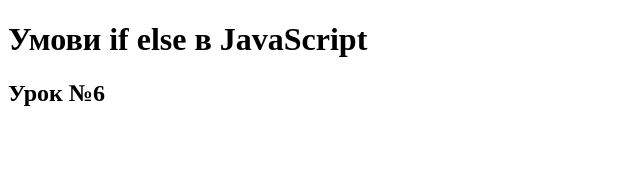
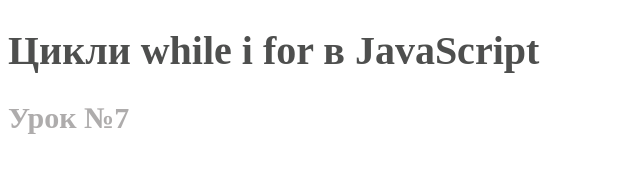
Before and after one commit to Kovalchukkk/HTML-CSS-JS, a plain HTML site: page cycles.html in a window 1280 px wide. Shown: the whole page, without its empty margins (0-640 px from the left). Drawn offline with Linux system fonts and the light colour scheme.

Commit message:
cycles JS

```diff
--- a/css/style.css
+++ b/css/style.css
@@ -3,11 +3,11 @@ header {
 }
 
 h1 {
-  color: #962edb;
+  color: #242524ce;
 }
 
 h2 {
-  color: #ee811c;
+  color: #a8a6a6ee;
 }
 
 body {
--- a/if_else.html
+++ b/cycles.html
@@ -1,18 +1,22 @@
 <!DOCTYPE html>
 <html lang="en">
+
 <head>
     <meta charset="UTF-8">
     <meta http-equiv="X-UA-Compatible" content="IE=edge">
     <meta name="viewport" content="width=device-width, initial-scale=1.0">
+    <link rel="stylesheet" href="css/style.css">
     <title>Document</title>
 </head>
+
 <body>
     <h1>
-        Умови if else в JavaScript
+        Цикли while і for в JavaScript
     </h1>
     <h2>
-        Урок №6
+        Урок №7
     </h2>
-    <script src="javascript/if_else.js"></script>
+    <script src="javascript/cycles.js"></script>
 </body>
+
 </html>
```
Also changed, not shown: javascript/cycles.js (added, +114 -0 lines).
